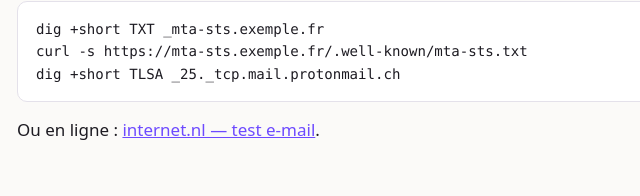
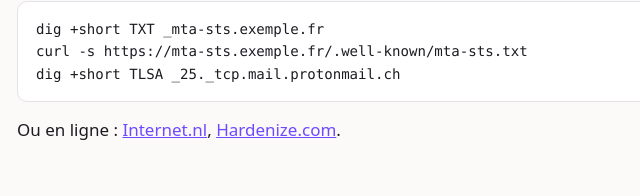
Before and after one commit to sosandroid/mta-sts, a plain HTML site: page index.html in a window 1280 px wide. Shown: the part 1879-2075 px from the top of the page, 263-903 px from the left. Drawn offline with Linux system fonts and the light colour scheme.

Commit message:
Change online testing links for email verification
Updated the online testing resources in the HTML content.

```diff
--- a/index.html
+++ b/index.html
@@ -125,7 +125,7 @@ _smtp._tls   TXT  "v=TLSRPTv1; rua=mailto:…"</pre>
 <pre>dig +short TXT _mta-sts.<span class="dom">exemple.fr</span>
 curl -s https://mta-sts.<span class="dom">exemple.fr</span>/.well-known/mta-sts.txt
 dig +short TLSA _25._tcp.mail.protonmail.ch</pre>
-  <p>Ou en ligne : <a href="https://internet.nl/test-mail/">internet.nl — test e-mail</a>.</p>
+  <p>Ou en ligne : <a href="https://internet.nl/test-mail/">Internet.nl</a>, <a href="https://www.hardenize.com/">Hardenize.com</a>.</p>
 
   <footer>
     Page statique hébergée sur GitHub Pages · certificat Let's Encrypt ·
```
